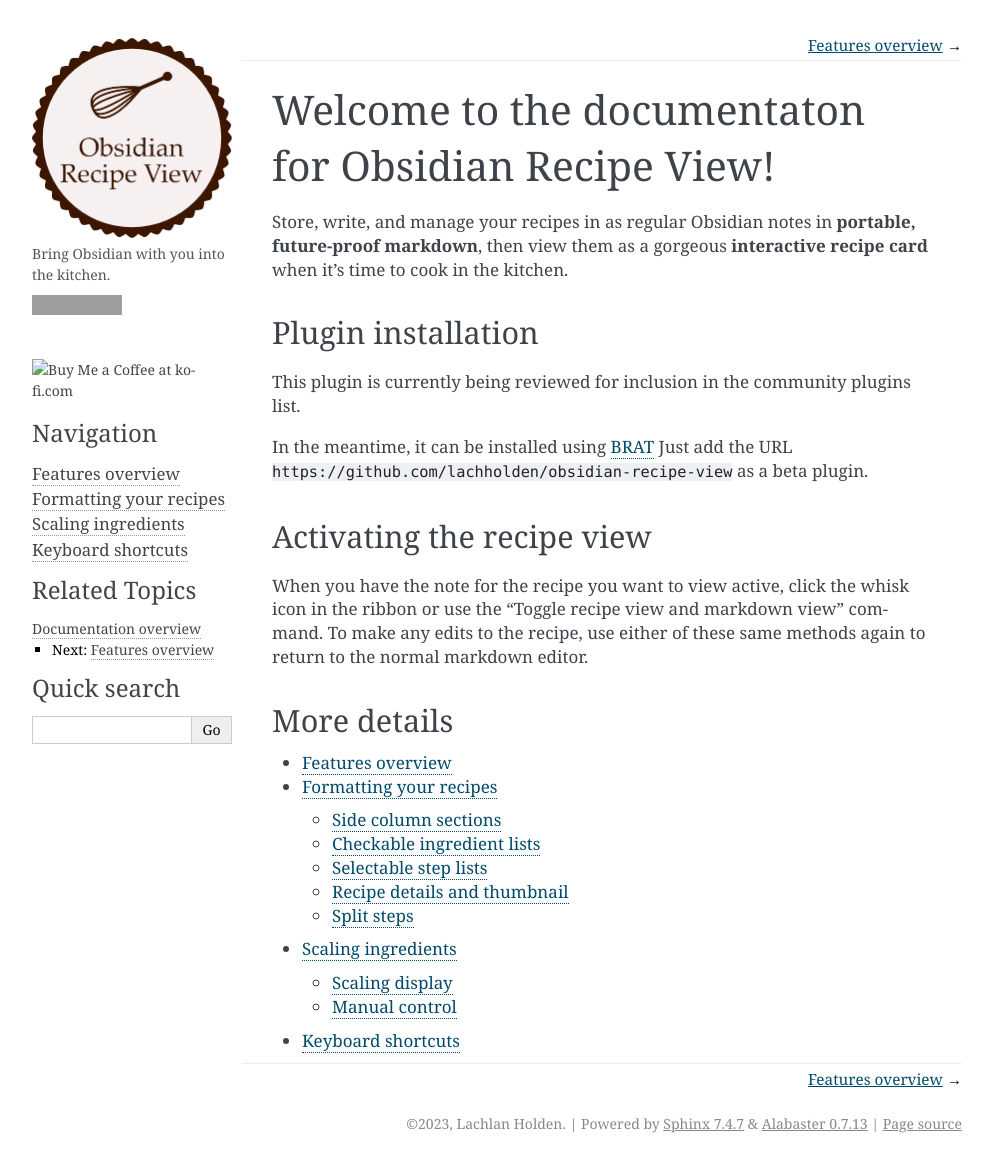
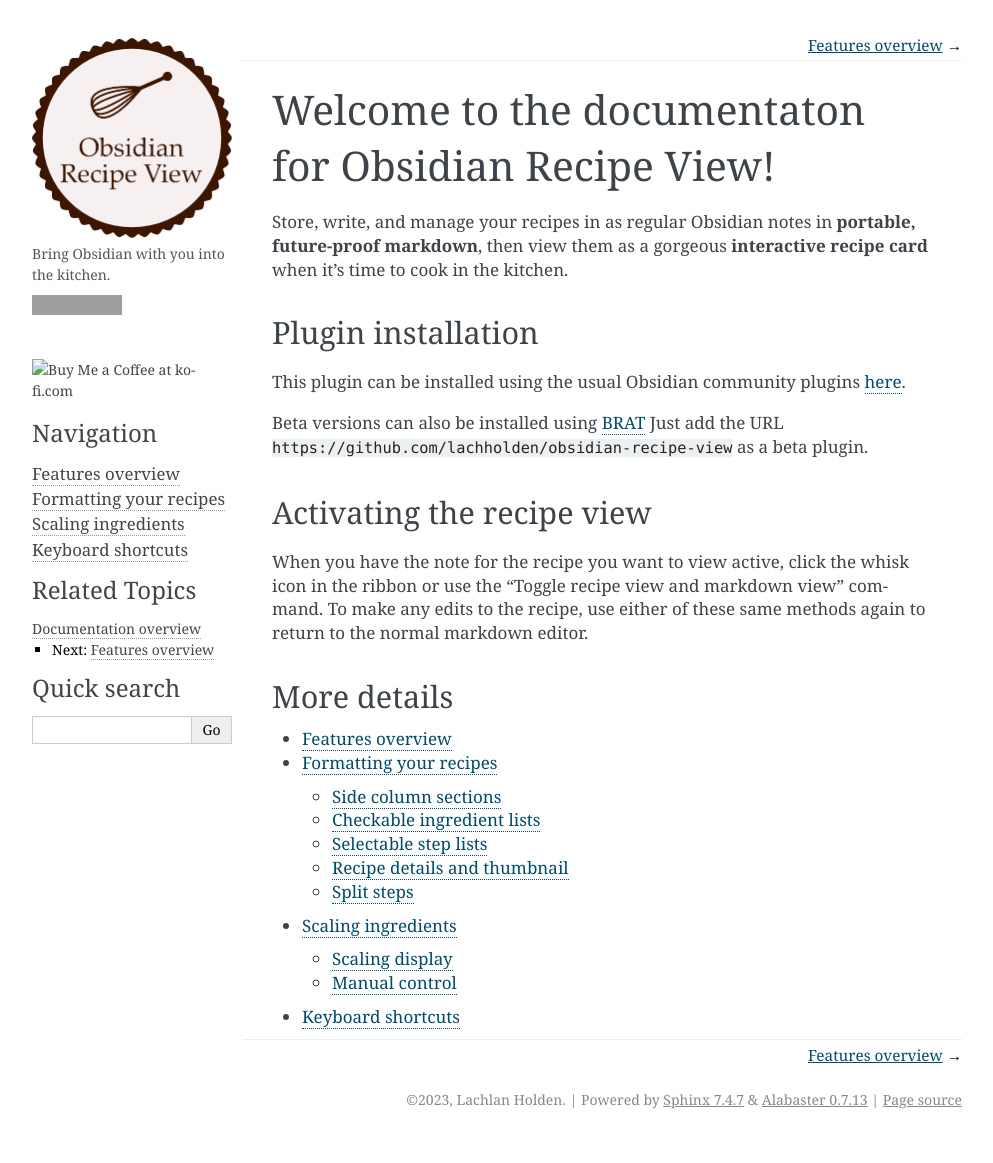
Before and after one commit to lachholden/obsidian-recipe-view, a Sphinx documentation site: the page built from docs/index.rst, in a window 1280 px wide and 1163 px high. Shown: the whole window, without its empty margins (148-1141 px from the left). Built offline with Sphinx 7.4.7, drawn with Linux system fonts in a browser that asks for light colours; grey boxes are pictures that could not be loaded.

Commit message:
Update docs for community plugin list

```diff
--- a/docs/index.rst
+++ b/docs/index.rst
@@ -10,9 +10,10 @@
 
 Plugin installation
 ===================
-This plugin is currently being reviewed for inclusion in the community plugins list.
 
-In the meantime, it can be installed using `BRAT <https://github.com/TfTHacker/obsidian42-brat>`_ Just add the URL ``https://github.com/lachholden/obsidian-recipe-view`` as a beta plugin.
+This plugin can be installed using the usual Obsidian community plugins `here <obsidian://show-plugin?id=recipe-view>`_.
+
+Beta versions can also be installed using `BRAT <https://github.com/TfTHacker/obsidian42-brat>`_ Just add the URL ``https://github.com/lachholden/obsidian-recipe-view`` as a beta plugin.
 
 Activating the recipe view
 ==========================
```
Also changed, not shown: README.md (+3 -3 lines).
